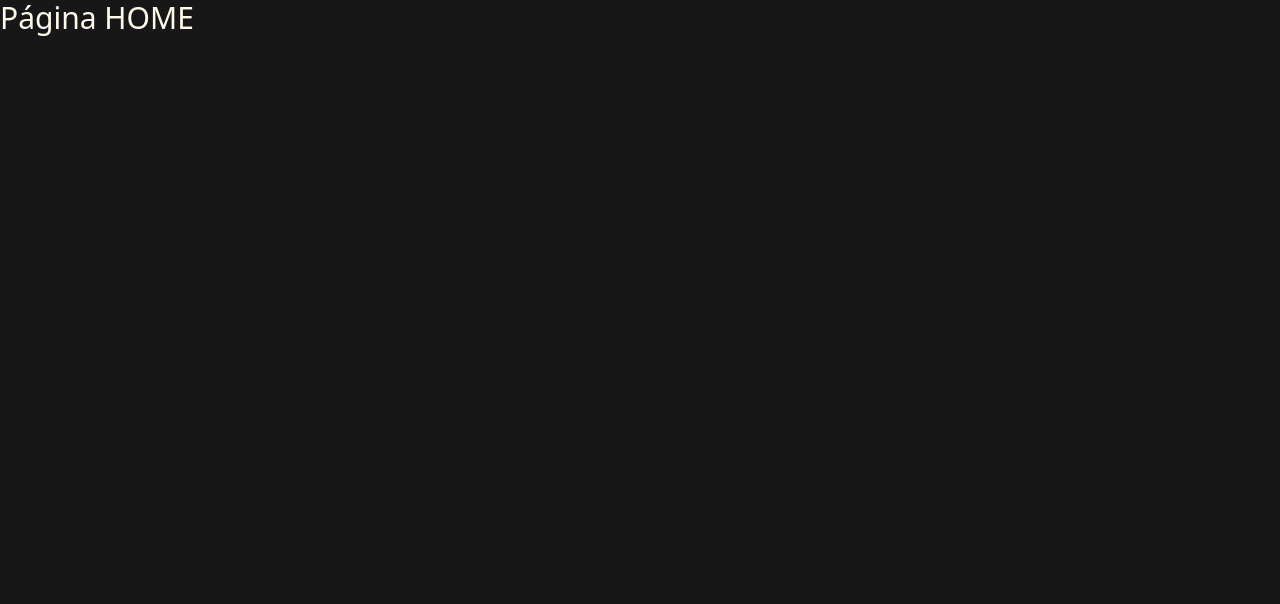
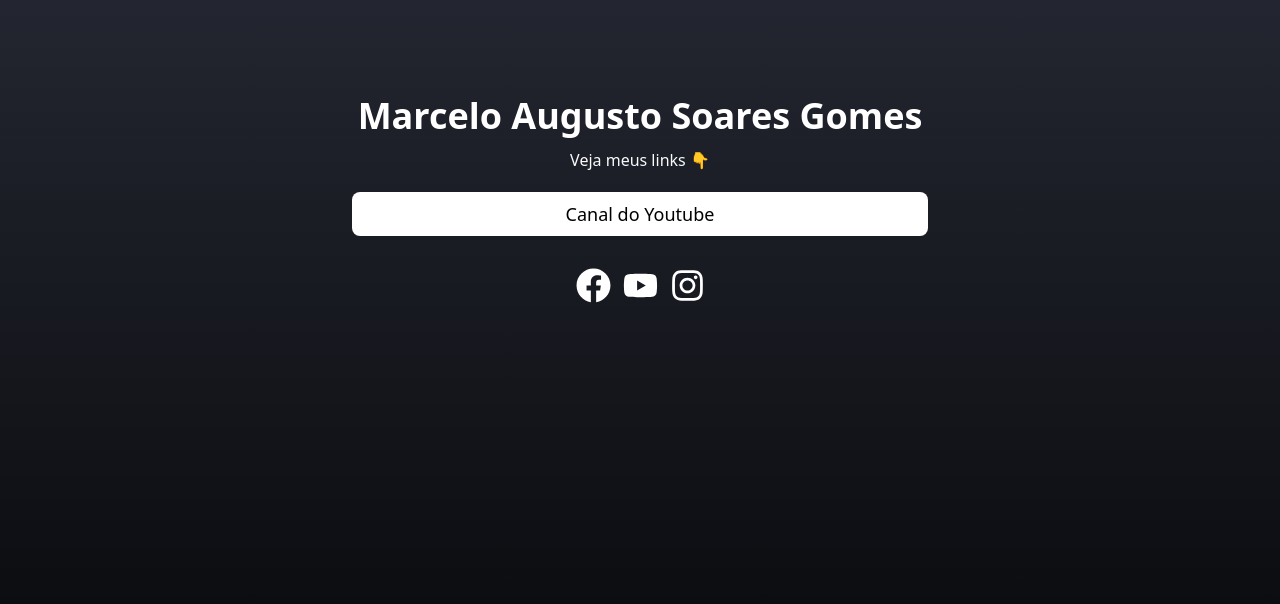
Before and after one commit to marceloAugustoSG/dev-link, a React (Vite) app: page / in a window 1280 px wide. Shown: the top 604 px of the page. Built offline with nearby package versions, Linux system fonts and the light colour scheme.

Commit message:
criando página de home

```diff
--- a/package.json
+++ b/package.json
@@ -13,6 +13,7 @@
     "@tailwindcss/vite": "^4.1.12",
     "react": "^19.1.1",
     "react-dom": "^19.1.1",
+    "react-icons": "^5.5.0",
     "react-router": "^7.8.2",
     "tailwindcss": "^4.1.12"
   },
--- /dev/null
+++ b/src/components/Social/index.tsx
@@ -0,0 +1,25 @@
+import type { ReactNode } from "react";
+
+interface SocialProps {
+    url: string;
+    children: ReactNode;
+}
+
+
+export function Social({ url, children }: SocialProps) {
+
+    return (
+
+        <a href={url}
+            rel="noopener noreferrer"
+            target="_blank"
+        >
+            {children}
+        </a>
+
+
+
+    )
+
+
+}
--- a/src/index.css
+++ b/src/index.css
@@ -1,7 +1,5 @@
 @import "tailwindcss";
 
-* {
-  padding: 0;
-  margin: 0;
-  box-sizing: border-box;
-}
+body{
+  min-height: 100vh;
+  background:linear-gradient(#232630,#050507)}
--- a/src/pages/home/index.tsx
+++ b/src/pages/home/index.tsx
@@ -1,9 +1,33 @@
+import { FaFacebook, FaInstagram, FaYoutube } from "react-icons/fa";
+import { Social } from "../../components/Social";
+
 export default function Home() {
     return (
-        <div className="w-full h-screen bg-neutral-900">
+        <div className="flex flex-col w-full py-4 items-center justify-center">
+            <h1 className="md:text-4xl text-3xl font-bold text-white mt-20">Marcelo Augusto Soares Gomes</h1>
+            <span className="text-gray-50 mb-5 mt-3">Veja meus links 👇</span>
 
-            <h1 className="text-amber-50 text-3xl">Página HOME</h1>
+            <main className="flex flex-col w-11/12 max-w-xl text-center">
+                <section className="bg-white mb-4 w-full py-2 rounded-lg select-none transition-transform hover:scale-105 cursor-pointer">
+                    <a>
+                        <p className="text-base md:text-lg">Canal do Youtube</p>
+                    </a>
+                </section>
 
+                <footer className="flex justify-center gap-3 my-4">
+
+                    <Social url="https://www.facebook.com/Marcelinhonfsu2/">
+                        <FaFacebook size={35} color="white" />
+                    </Social>
+                    <Social url="https://www.youtube.com/">
+                        <FaYoutube size={35} color="white" />
+                    </Social>
+                    <Social url="https://www.instagram.com/marcelo7_/">
+                        <FaInstagram size={35} color="white" />
+                    </Social>
+                </footer>
+
+            </main>
         </div>
     )
 }
```
Also changed, not shown: 1 other file (tests, documents, lock files or other folders).
